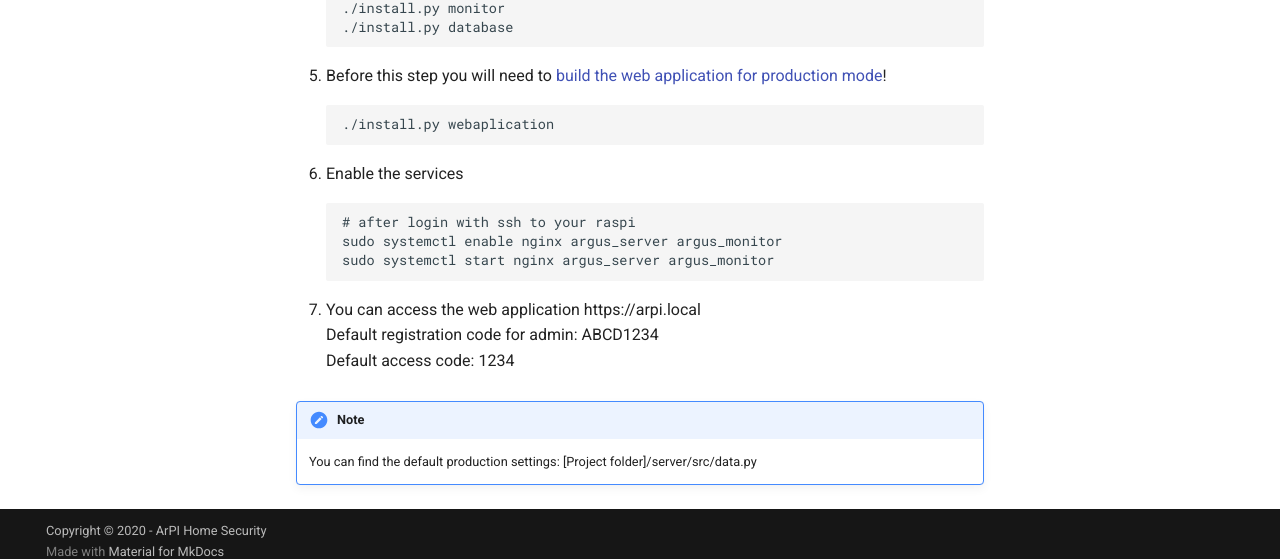
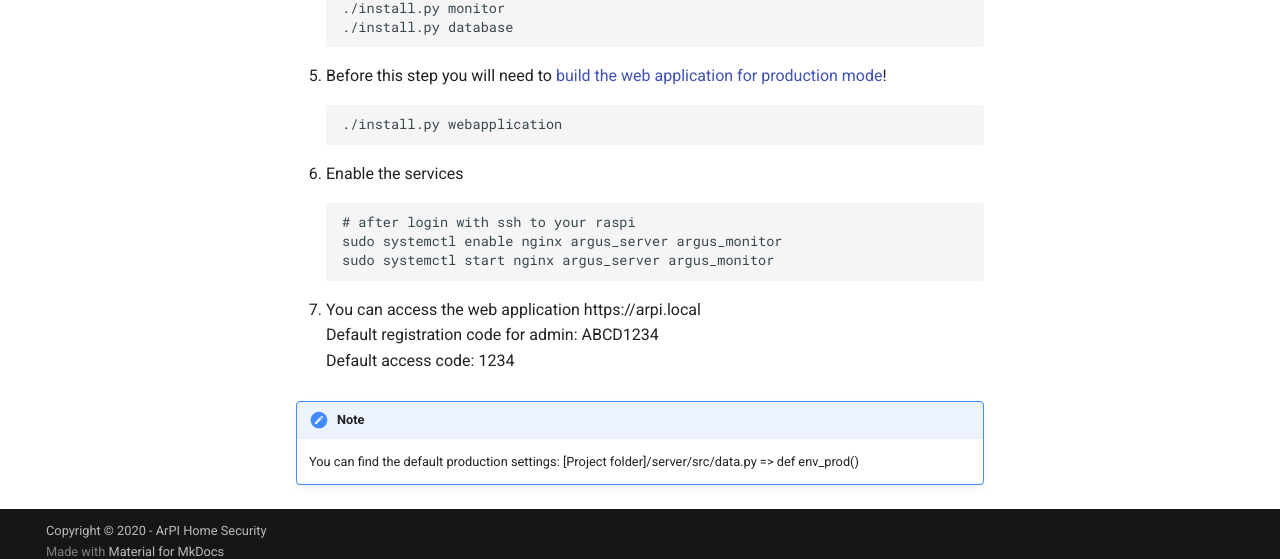
Before and after one commit to ArPIHomeSecurity/arpi_documentation, an MkDocs documentation site: the page built from docs/developers/installation.md, in a window 1280 px wide and 900 px high, scrolled down 1882 px. Shown: the part 326-885 px from the top of the window. Built offline with MkDocs 1.6.1 and Material for MkDocs 9.7.7, drawn with Linux system fonts in a browser that asks for light colours; comment, search, counter and statistics services are not loaded.

Commit message:
Minor fixes

```diff
--- a/docs/developers/installation.md
+++ b/docs/developers/installation.md
@@ -74,7 +74,7 @@ Before installing the ArPI to a running Raspberry PI system [get the code](index
 
 5. Before this step you will need to [build the web application for production mode](#building-for-production)!
 
-        ./install.py webaplication
+        ./install.py webapplication
 
 6. Enable the services
 
@@ -87,4 +87,4 @@ Default registration code for admin: ABCD1234
 Default access code: 1234
 
 !!! note
-    You can find the default production settings: [Project folder]/server/src/data.py
+    You can find the default production settings: [Project folder]/server/src/data.py => def env_prod()
```
Also changed, not shown: docs/developers/backend.md (+2 -1 lines).
